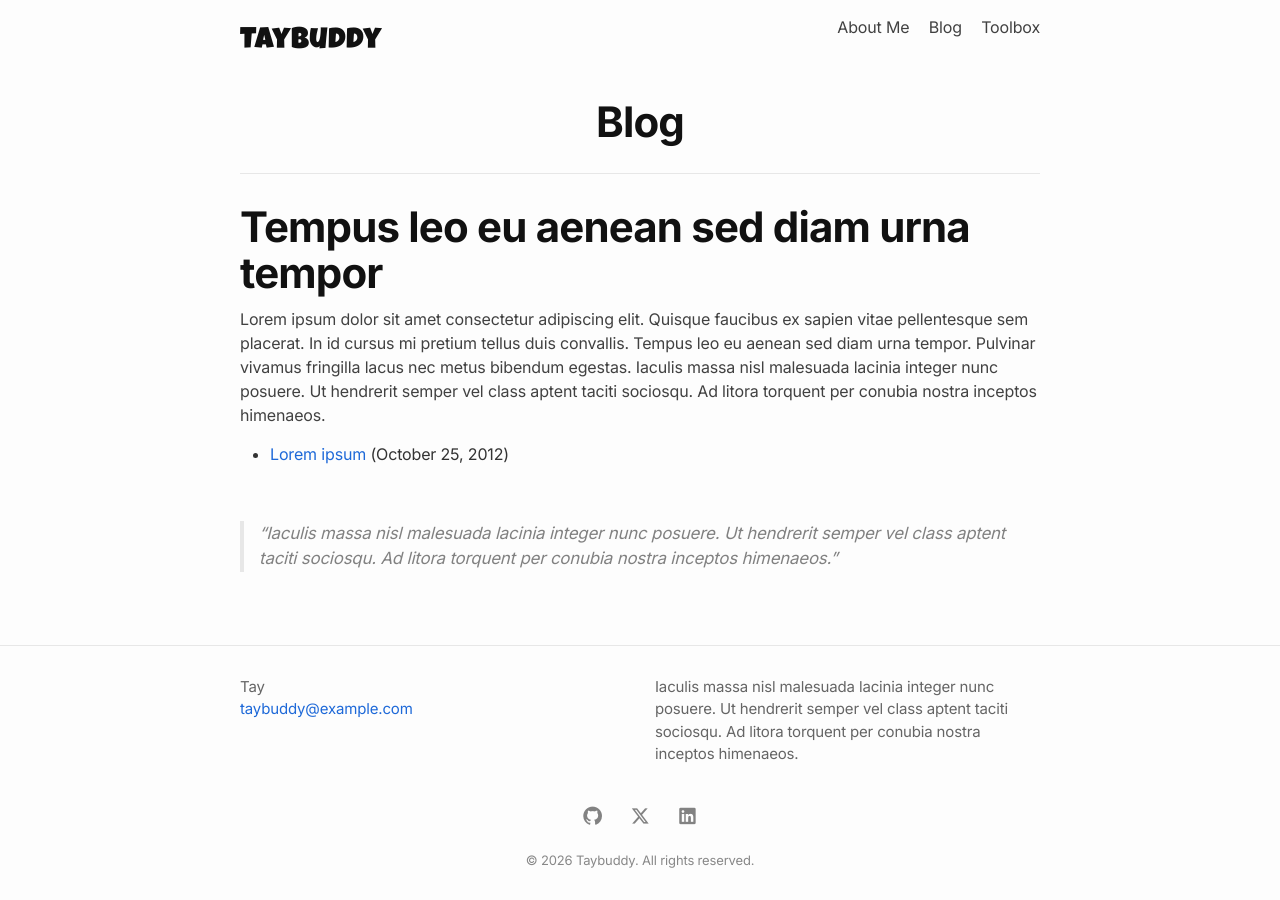
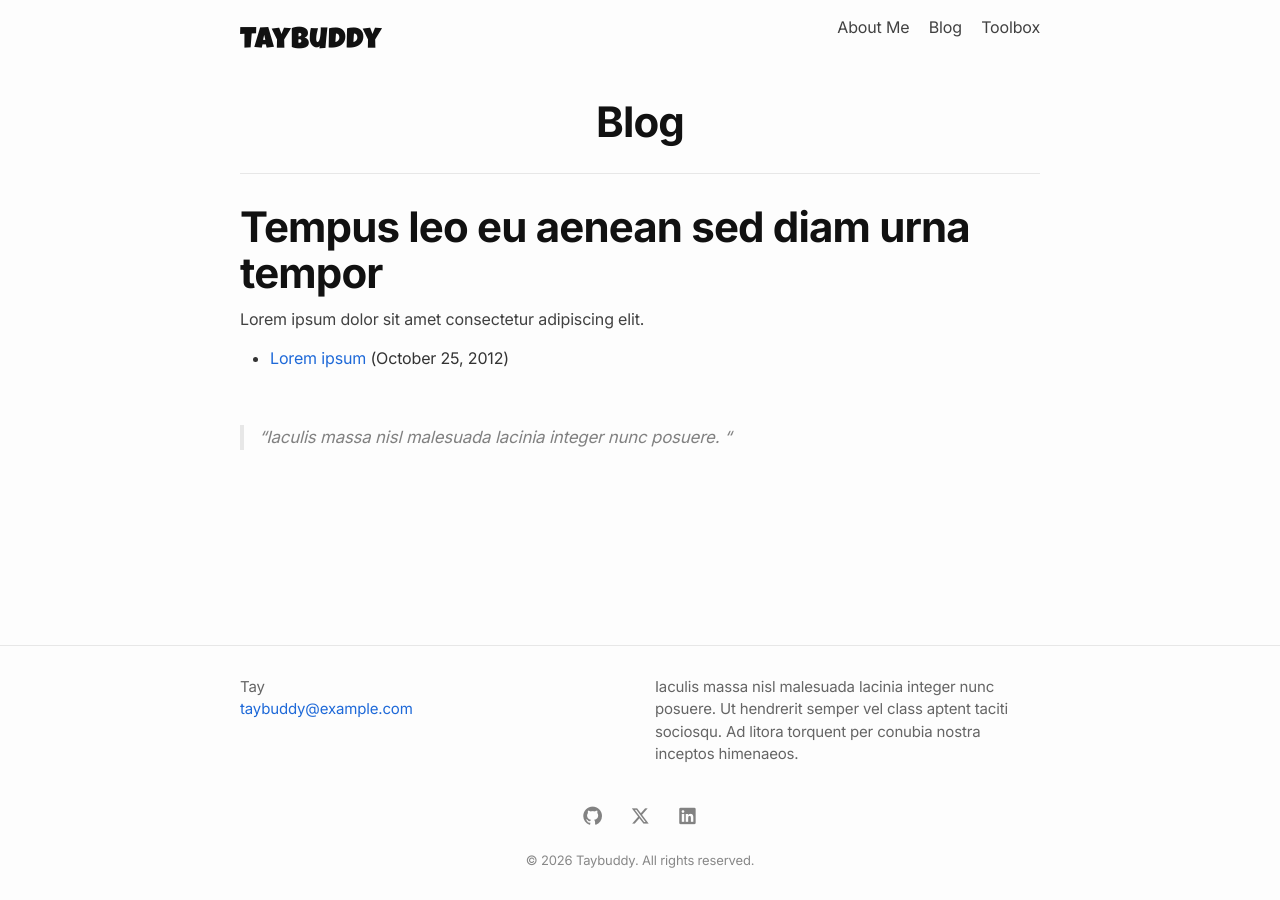
Before and after one commit to taybuddy/taybuddy.github.io, a Jekyll site: the page built from blog.md, in a window 1280 px wide. Built offline with Jekyll 4.4.1, drawn with Linux system fonts in a browser that asks for light colours; nearby versions of some CDN libraries.

Commit message:
Update info

```diff
--- a/blog.md
+++ b/blog.md
@@ -6,7 +6,7 @@ permalink: /blog/
 
 # Tempus leo eu aenean sed diam urna tempor
 
-Lorem ipsum dolor sit amet consectetur adipiscing elit. Quisque faucibus ex sapien vitae pellentesque sem placerat. In id cursus mi pretium tellus duis convallis. Tempus leo eu aenean sed diam urna tempor. Pulvinar vivamus fringilla lacus nec metus bibendum egestas. Iaculis massa nisl malesuada lacinia integer nunc posuere. Ut hendrerit semper vel class aptent taciti sociosqu. Ad litora torquent per conubia nostra inceptos himenaeos.
+Lorem ipsum dolor sit amet consectetur adipiscing elit.
 
 <ul>
   {% for post in site.posts %}
@@ -20,4 +20,4 @@ Lorem ipsum dolor sit amet consectetur adipiscing elit. Quisque faucibus ex sapi
 &nbsp;
 
 
-> "Iaculis massa nisl malesuada lacinia integer nunc posuere. Ut hendrerit semper vel class aptent taciti sociosqu. Ad litora torquent per conubia nostra inceptos himenaeos."
+> "Iaculis massa nisl malesuada lacinia integer nunc posuere. "
```
